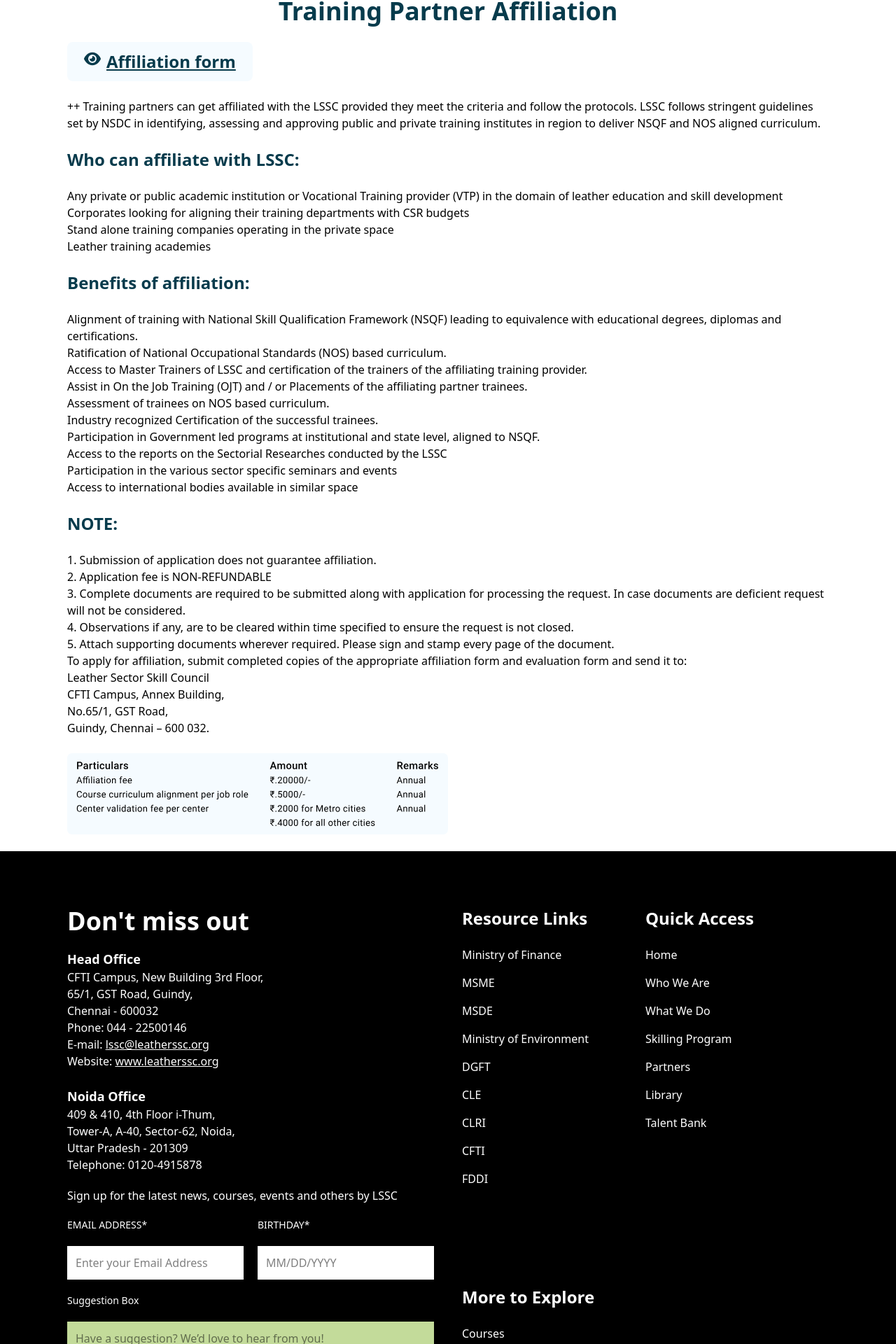
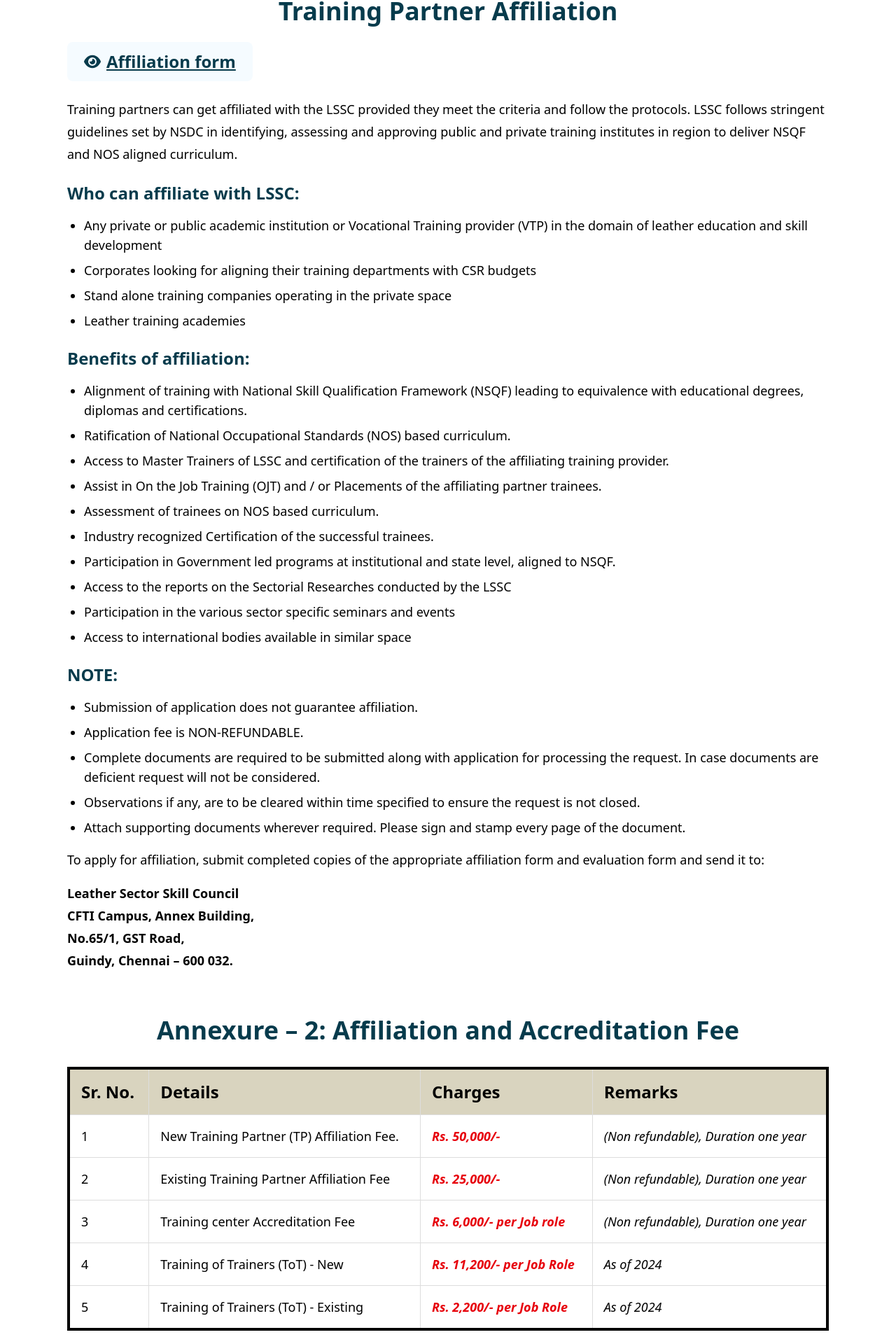
Before and after one commit to Lssctechops/lssc-website-new, a Next.js app: page /partners/affiliation in a window 1280 px wide. Shown: the part 379-2299 px from the top of the page at 70% size. Built offline with nearby package versions, Linux system fonts and the light colour scheme.

Commit message:
Your commit message

```diff
--- a/src/components/pages/PartnerAffiliation.jsx
+++ b/src/components/pages/PartnerAffiliation.jsx
@@ -6,127 +6,269 @@
 const PartnerAffiliation = () => {
   return (
     <main className="py-6">
-      <section className=" container ">
+      <section className="container">
         <BackButton />
+
         <div className="w-full space-y-6">
-          <h2 className="  text-center font-bold text-2xl lg:text-4xl text-[#073B4C]">
+          <h2 className="text-center font-bold text-2xl lg:text-4xl text-[#073B4C]">
             Training Partner Affiliation
           </h2>
 
-          <h3 className="bg-[#F5FBFF]  w-fit px-6 py-3 rounded-lg">
+          <h3 className="bg-[#F5FBFF] w-fit px-6 py-3 rounded-lg">
             <Link
-              href={
-                "https://docs.google.com/document/d/1QkN2SITcB6RVjl_rZWrvRX_J_Dgs3WsO/edit?rtpof=true&sd=true&tab=t.0"
-              }
-              className="text-[#073B4C] flex item-center gap-2  text-2xl font-bold underline "
+              href="https://docs.google.com/document/d/1QkN2SITcB6RVjl_rZWrvRX_J_Dgs3WsO/edit?rtpof=true&sd=true&tab=t.0"
+              className="text-[#073B4C] flex items-center gap-2 text-2xl font-bold underline"
             >
               <FaEye />
               Affiliation form
             </Link>
           </h3>
 
-          <p>
-            ++ Training partners can get affiliated with the LSSC provided they
+          <p className="text-lg leading-8">
+            Training partners can get affiliated with the LSSC provided they
             meet the criteria and follow the protocols. LSSC follows stringent
             guidelines set by NSDC in identifying, assessing and approving
             public and private training institutes in region to deliver NSQF and
             NOS aligned curriculum.
           </p>
 
-          <h3 className="text-[#073B4C] text-2xl font-bold  ">
-            Who can affiliate with LSSC:{" "}
+          {/* WHO CAN AFFILIATE */}
+          <div className="space-y-4">
+            <h3 className="text-[#073B4C] text-2xl font-bold">
+              Who can affiliate with LSSC:
             </h3>
-          <ul>
+
+            <ul className="list-disc pl-6 space-y-2 text-lg">
               <li>
-              Any private or public academic institution or Vocational Training
-              provider (VTP) in the domain of leather education and skill
-              development
+                Any private or public academic institution or Vocational
+                Training provider (VTP) in the domain of leather education and
+                skill development
               </li>
+
               <li>
                 Corporates looking for aligning their training departments with
                 CSR budgets
               </li>
+
               <li>
                 Stand alone training companies operating in the private space
               </li>
+
               <li>Leather training academies</li>
             </ul>
+          </div>
 
-          <h3 className="text-[#073B4C] text-2xl font-bold  ">
-            Benefits of affiliation:{" "}
+          {/* BENEFITS */}
+          <div className="space-y-4">
+            <h3 className="text-[#073B4C] text-2xl font-bold">
+              Benefits of affiliation:
             </h3>
-          <ul>
+
+            <ul className="list-disc pl-6 space-y-2 text-lg">
               <li>
-              Alignment of training with National Skill Qualification Framework
-              (NSQF) leading to equivalence with educational degrees, diplomas
-              and certifications.
+                Alignment of training with National Skill Qualification
+                Framework (NSQF) leading to equivalence with educational
+                degrees, diplomas and certifications.
               </li>
+
               <li>
                 Ratification of National Occupational Standards (NOS) based
                 curriculum.
               </li>
+
               <li>
                 Access to Master Trainers of LSSC and certification of the
-              trainers of the affiliating training provider.{" "}
+                trainers of the affiliating training provider.
               </li>
+
               <li>
                 Assist in On the Job Training (OJT) and / or Placements of the
                 affiliating partner trainees.
               </li>
-            <li>Assessment of trainees on NOS based curriculum.</li>
+
+              <li>
+                Assessment of trainees on NOS based curriculum.
+              </li>
+
               <li>
                 Industry recognized Certification of the successful trainees.
               </li>
+
               <li>
                 Participation in Government led programs at institutional and
                 state level, aligned to NSQF.
               </li>
+
               <li>
-              Access to the reports on the Sectorial Researches conducted by the
-              LSSC
+                Access to the reports on the Sectorial Researches conducted by
+                the LSSC
               </li>
+
               <li>
                 Participation in the various sector specific seminars and events
               </li>
-            <li>Access to international bodies available in similar space</li>
+
+              <li>
+                Access to international bodies available in similar space
+              </li>
             </ul>
+          </div>
 
-          <h3 className="text-[#073B4C] text-2xl font-bold  ">NOTE: </h3>
-          <ul>
+          {/* NOTE */}
+          <div className="space-y-4">
+            <h3 className="text-[#073B4C] text-2xl font-bold">NOTE:</h3>
+
+            <ul className="list-disc pl-6 space-y-2 text-lg">
               <li>
-              1. Submission of application does not guarantee affiliation.
+                Submission of application does not guarantee affiliation.
               </li>
-            <li>2. Application fee is NON-REFUNDABLE</li>
+
+              <li>Application fee is NON-REFUNDABLE.</li>
+
               <li>
-              3. Complete documents are required to be submitted along with
+                Complete documents are required to be submitted along with
                 application for processing the request. In case documents are
                 deficient request will not be considered.
               </li>
+
               <li>
-              4. Observations if any, are to be cleared within time specified to
+                Observations if any, are to be cleared within time specified to
                 ensure the request is not closed.
               </li>
+
               <li>
-              5. Attach supporting documents wherever required. Please sign and
+                Attach supporting documents wherever required. Please sign and
                 stamp every page of the document.
               </li>
+            </ul>
+
+            <div className="text-lg leading-8">
               <p>
                 To apply for affiliation, submit completed copies of the
                 appropriate affiliation form and evaluation form and send it to:
               </p>
-            <p>
-              Leather Sector Skill Council <br /> CFTI Campus, Annex Building,{" "}
-              <br /> No.65/1, GST Road, <br />
-              Guindy, Chennai – 600 032.
+
+              <p className="mt-4 font-semibold">
+                Leather Sector Skill Council
+                <br />
+                CFTI Campus, Annex Building,
+                <br />
+                No.65/1, GST Road,
+                <br />
+                Guindy, Chennai – 600 032.
               </p>
-          </ul>
-          <Image
-            className="lg:w-[50%]"
-            src={"/img/partculars.svg"}
-            alt="particulars"
-            width={1000}
-            height={1000}
-          />
+            </div>
+          </div>
+          {/* TABLE SECTION */}
+          <div className="overflow-x-auto pt-10">
+            <h2 className="text-center text-2xl lg:text-4xl font-bold text-[#073B4C] mb-8">
+              Annexure – 2: Affiliation and Accreditation Fee
+            </h2>
+
+            <table className="w-full border-4 border-black border-collapse">
+              <thead>
+                <tr className="bg-[#d9d4bf]">
+                  <th className="border-4 border-black p-4 text-left text-lg lg:text-2xl font-bold">
+                    Sr. No.
+                  </th>
+
+                  <th className="border-4 border-black p-4 text-left text-lg lg:text-2xl font-bold">
+                    Details
+                  </th>
+
+                  <th className="border-4 border-black p-4 text-left text-lg lg:text-2xl font-bold">
+                    Charges
+                  </th>
+
+                  <th className="border-4 border-black p-4 text-left text-lg lg:text-2xl font-bold">
+                    Remarks
+                  </th>
+                </tr>
+              </thead>
+
+              <tbody>
+                <tr>
+                  <td className="border-4 border-black p-4 text-lg">1</td>
+
+                  <td className="border-4 border-black p-4 text-lg">
+                    New Training Partner (TP) Affiliation Fee.
+                  </td>
+
+                  <td className="border-4 border-black p-4 text-lg font-bold italic text-red-600">
+                    Rs. 50,000/-
+                  </td>
+
+                  <td className="border-4 border-black p-4 text-lg italic">
+                    (Non refundable), Duration one year
+                  </td>
+                </tr>
+
+                <tr>
+                  <td className="border-4 border-black p-4 text-lg">2</td>
+
+                  <td className="border-4 border-black p-4 text-lg">
+                    Existing Training Partner Affiliation Fee
+                  </td>
+
+                  <td className="border-4 border-black p-4 text-lg font-bold italic text-red-600">
+                    Rs. 25,000/-
+                  </td>
+
+                  <td className="border-4 border-black p-4 text-lg italic">
+                    (Non refundable), Duration one year
+                  </td>
+                </tr>
+
+                <tr>
+                  <td className="border-4 border-black p-4 text-lg">3</td>
+
+                  <td className="border-4 border-black p-4 text-lg">
+                    Training center Accreditation Fee
+                  </td>
+
+                  <td className="border-4 border-black p-4 text-lg font-bold italic text-red-600">
+                    Rs. 6,000/- per Job role
+                  </td>
+
+                  <td className="border-4 border-black p-4 text-lg italic">
+                    (Non refundable), Duration one year
+                  </td>
+                </tr>
+
+                <tr>
+                  <td className="border-4 border-black p-4 text-lg">4</td>
+
+                  <td className="border-4 border-black p-4 text-lg">
+                    Training of Trainers (ToT) - New
+                  </td>
+
+                  <td className="border-4 border-black p-4 text-lg font-bold italic text-red-600">
+                    Rs. 11,200/- per Job Role
+                  </td>
+
+                  <td className="border-4 border-black p-4 text-lg italic">
+                    As of 2024
+                  </td>
+                </tr>
+
+                <tr>
+                  <td className="border-4 border-black p-4 text-lg">5</td>
+
+                  <td className="border-4 border-black p-4 text-lg">
+                    Training of Trainers (ToT) - Existing
+                  </td>
+
+                  <td className="border-4 border-black p-4 text-lg font-bold italic text-red-600">
+                    Rs. 2,200/- per Job Role
+                  </td>
+
+                  <td className="border-4 border-black p-4 text-lg italic">
+                    As of 2024
+                  </td>
+                </tr>
+              </tbody>
+            </table>
+          </div>
         </div>
       </section>
     </main>
```
Lines whose indentation alone changed are shown as unchanged.
